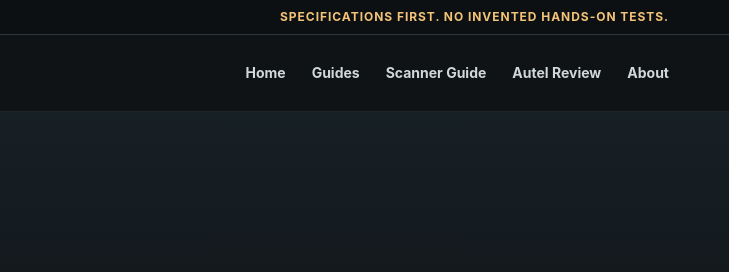
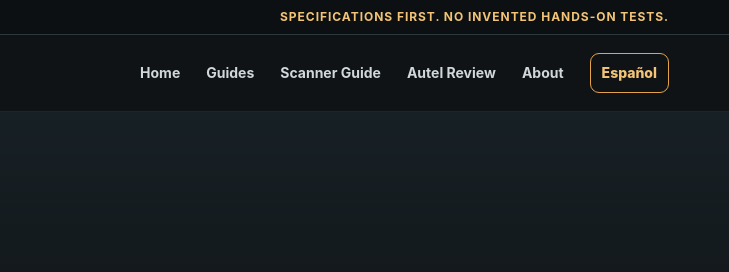
Before and after one commit to mexiaeon/scan-tool-field-guide, a plain HTML site: page guides/xtool-d7s-review.html in a window 1280 px wide. Shown: the top 272 px of the page, 551-1280 px from the left. Drawn offline with Linux system fonts and the light colour scheme.

Commit message:
Add Spanish language switch and hreflang metadata

```diff
--- a/guides/xtool-d7s-review.html
+++ b/guides/xtool-d7s-review.html
@@ -17,10 +17,11 @@
 {"@type":"BreadcrumbList","itemListElement":[{"@type":"ListItem","position":1,"name":"Home","item":"https://mexiaeon.github.io/scan-tool-field-guide/"},{"@type":"ListItem","position":2,"name":"Guides","item":"https://mexiaeon.github.io/scan-tool-field-guide/guides/"},{"@type":"ListItem","position":3,"name":"XTOOL D7S Review","item":"https://mexiaeon.github.io/scan-tool-field-guide/guides/xtool-d7s-review.html"}]}
 ]}
 </script>
+<link rel="alternate" hreflang="en-US" href="https://mexiaeon.github.io/scan-tool-field-guide/guides/xtool-d7s-review.html"><link rel="alternate" hreflang="es-US" href="https://mexiaeon.github.io/scan-tool-field-guide/es/guias/xtool-d7s-review.html"><link rel="alternate" hreflang="x-default" href="https://mexiaeon.github.io/scan-tool-field-guide/guides/xtool-d7s-review.html">
 </head>
 <body>
 <div class="topbar"><div class="wrap topbar-inner"><span>Product research · Scanner reviews</span><strong>Specifications first. No invented hands-on tests.</strong></div></div>
-<header class="header"><div class="wrap nav"><a class="brand" href="../index.html"><img src="../assets/brand-mark.svg" width="38" height="38" alt=""><span>SCAN TOOL<small>FIELD GUIDE</small></span></a><button class="menu-btn" aria-label="Open navigation" aria-expanded="false">☰</button><nav class="navlinks" aria-label="Main navigation"><a href="../index.html">Home</a><a href="index.html">Guides</a><a href="bidirectional-scan-tools.html">Scanner Guide</a><a href="autel-maxicom-mk900-bt-review.html">Autel Review</a><a href="../about.html">About</a></nav></div></header>
+<header class="header"><div class="wrap nav"><a class="brand" href="../index.html"><img src="../assets/brand-mark.svg" width="38" height="38" alt=""><span>SCAN TOOL<small>FIELD GUIDE</small></span></a><button class="menu-btn" aria-label="Open navigation" aria-expanded="false">☰</button><nav class="navlinks" aria-label="Main navigation"><a href="../index.html">Home</a><a href="index.html">Guides</a><a href="bidirectional-scan-tools.html">Scanner Guide</a><a href="autel-maxicom-mk900-bt-review.html">Autel Review</a><a href="../about.html">About</a><a class="lang-switch" href="../es/guias/xtool-d7s-review.html">Español</a></nav></div></header>
 <main>
 <section class="article-hero"><div class="wrap"><div class="eyebrow">Product review · November 24, 2026</div><h1>XTOOL D7S Review</h1><p style="max-width:790px;color:var(--muted);font-size:17px">A closer look at XTOOL’s 7-inch diagnostic tablet: bidirectional testing, service functions, ECU coding, modern protocols and the details buyers should confirm before ordering.</p><div class="article-meta"><span>By Scan Tool Field Guide Editorial Desk</span><span>Manufacturer-specification review</span><span>Not a hands-on test</span></div></div></section>
 <nav class="breadcrumbs wrap" aria-label="Breadcrumb"><a href="../index.html">Home</a><span aria-hidden="true">›</span><a href="index.html">Guides</a><span aria-hidden="true">›</span><span aria-current="page">XTOOL D7S Review</span></nav>
```
